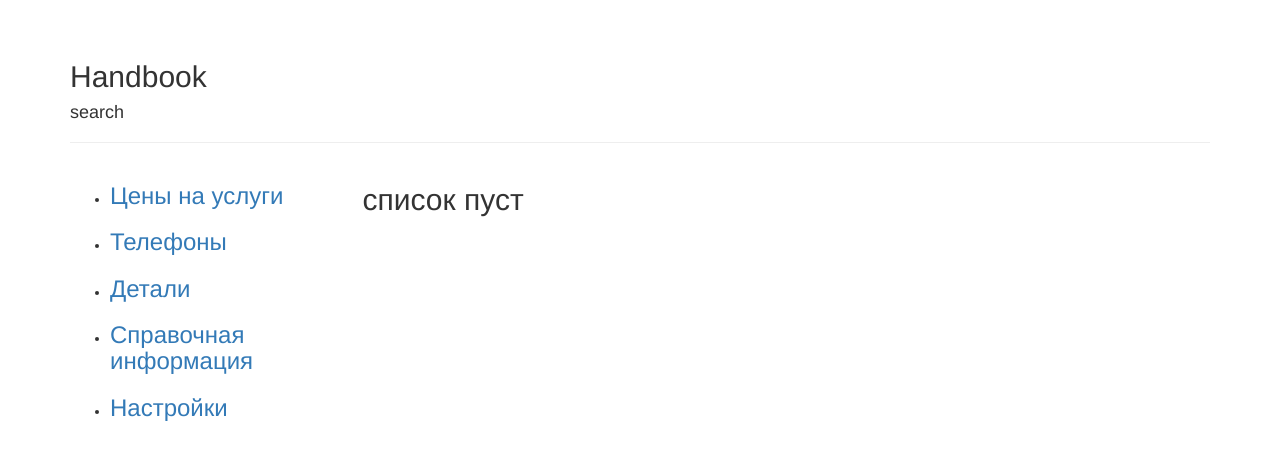
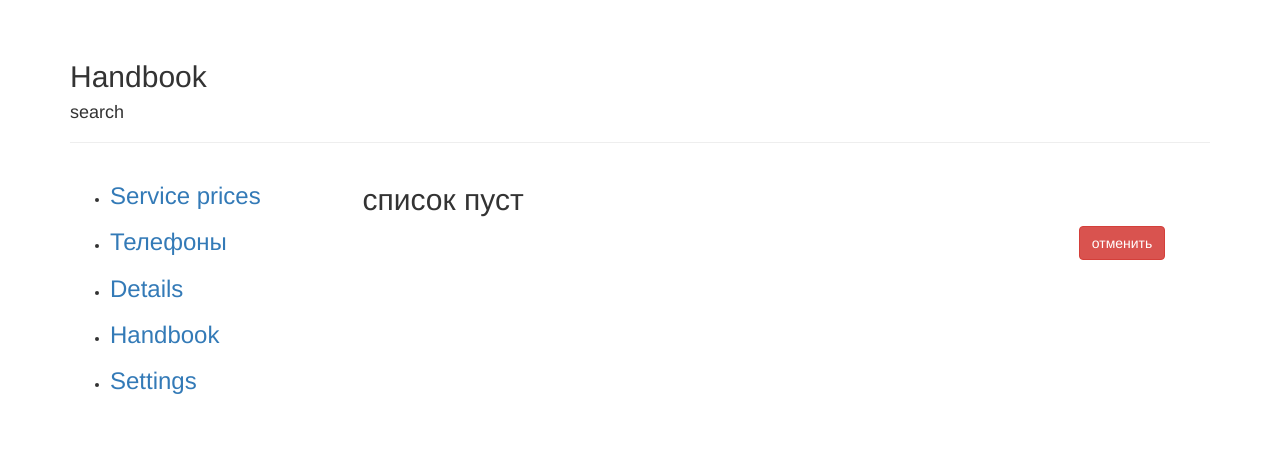
Before and after one commit to jurij600813biax/MobileService, a Django app: page /users/handbook_search/ in a window 1280 px wide. Shown: the part 51-511 px from the top of the page. Run offline with Django 3.2, Linux system fonts and the light colour scheme; a user stored in the database is signed in; some libraries are stand-ins or nearby versions.

Commit message:
january 03

```diff
--- a/mobile/templates/mobile/base_1.html
+++ b/mobile/templates/mobile/base_1.html
@@ -45,11 +45,11 @@
       <div class="row">
         <div class="col-xs-12 col-sm-3">
           <ul class="rounded">
-            <li><a href="{% url 'users:service_prices' %}"><h3>Цены на услуги</h3></a></li>
+            <li><a href="{% url 'users:service_prices' %}"><h3>Service prices</h3></a></li>
             <li><a href="{% url 'mobile:telephones' %}"><h3>Телефоны</h3></a></li>
-            <li><a href="{% url 'users:details' %}"><h3>Детали</h3></a></li>
-            <li><a href="{% url 'users:handbook' %}"><h3>Справочная информация</h3></a></li>
-            <li><a href="{% url 'users:settings' %}"><h3>Настройки</h3></a></li>
+            <li><a href="{% url 'users:details' %}"><h3>Details</h3></a></li>
+            <li><a href="{% url 'users:handbook' %}"><h3>Handbook</h3></a></li>
+            <li><a href="{% url 'users:settings' %}"><h3>Settings</h3></a></li>
           </ul>
         </div>
         <div class="col-xs-12 col-sm-9">
--- a/users/templates/users/details.html
+++ b/users/templates/users/details.html
@@ -6,7 +6,7 @@
 {% endblock header %}
 {% block content %}
   <div class="row">
-    <div class="col-sm-offset-8">
+    <div class="col-sm-offset-7">
       <form action="{% url 'users:details_search' %}" method="get" autocomplete="off" >
         <input name="q" type="text" placeholder="Search...">
         <button type="submit" class="btn btn-success btn-sm">search</button>
--- a/users/templates/users/details_delete.html
+++ b/users/templates/users/details_delete.html
@@ -35,7 +35,7 @@
 
       {% buttons %}
        <div class="row">
-          <div class="col-sm-offset-10 ">
+          <div class="col-sm-offset-9 ">
             <button name="submit" class="btn btn-primary">delete</button>
             <a href="{% url 'users:details' %}" class="btn btn-danger" >
 		    отменить</a>
--- a/users/templates/users/details_edit.html
+++ b/users/templates/users/details_edit.html
@@ -33,7 +33,7 @@
       </div>
     {% buttons %}
        <div class="row">
-          <div class="col-sm-offset-10 ">
+          <div class="col-sm-offset-9 ">
             <button name="submit" class="btn btn-primary">сохранить</button>
             <a href="{% url 'users:details' %}" class="btn btn-danger" >
 		    отменить</a>
--- a/users/templates/users/details_new_record.html
+++ b/users/templates/users/details_new_record.html
@@ -43,7 +43,7 @@ line-height: 1.3em;
       </div>
     {% buttons %}
        <div class="row">
-          <div class="col-sm-offset-10 ">
+          <div class="col-sm-offset-9 ">
             <button name="submit" class="btn btn-primary">добавить</button>
             <a href="{% url 'users:details' %}" class="btn btn-danger" >
 		    отменить</a>
--- a/users/templates/users/handbook.html
+++ b/users/templates/users/handbook.html
@@ -5,7 +5,7 @@
 {% endblock header %}
 {% block content %}
   <div class="row">
-    <div class="col-sm-offset-8">
+    <div class="col-sm-offset-7">
       <form action="{% url 'users:handbook_search' %}" method="get" autocomplete="off" >
         <input name="q" type="text" placeholder="Search...">
         <button type="submit" class="btn btn-success btn-sm">search</button>
--- a/users/templates/users/handbook_delete.html
+++ b/users/templates/users/handbook_delete.html
@@ -17,7 +17,7 @@
       </div>
     {% buttons %}
        <div class="row">
-          <div class="col-sm-offset-10 ">
+          <div class="col-sm-offset-9 ">
             <button name="submit" class="btn btn-primary">delete</button>
             <a href="{% url 'users:handbook' %}" class="btn btn-danger" >
 		    отменить</a>
--- a/users/templates/users/handbook_new_record.html
+++ b/users/templates/users/handbook_new_record.html
@@ -16,7 +16,7 @@
       </div>
      {% buttons %}
        <div class="row">
-          <div class="col-sm-offset-10 ">
+          <div class="col-sm-offset-9 ">
             <button name="submit" class="btn btn-primary">добавить</button>
             <a href="{% url 'users:handbook' %}" class="btn btn-danger" >
 		    отменить</a>
--- a/users/templates/users/handbook_search.html
+++ b/users/templates/users/handbook_search.html
@@ -28,4 +28,10 @@
   {%else%}
     <p><h2>список пуст</h2></p>
   {%endif%}
+          <div class="row">
+            <div class="col-sm-offset-10 ">
+              <a href="{% url 'users:handbook' %}" class="btn btn-danger" >
+                 отменить</a>
+            </div>
+          </div>
 {% endblock content %}
--- a/users/templates/users/service_delete.html
+++ b/users/templates/users/service_delete.html
@@ -53,7 +53,7 @@
 
     {% buttons %}
        <div class="row">
-          <div class="col-sm-offset-10 ">
+          <div class="col-sm-offset-9 ">
             <button name="submit" class="btn btn-primary">delete</button>
             <a href="{% url 'users:service_prices' %}" class="btn btn-danger" >
 		    отменить</a>
--- a/users/templates/users/service_edit.html
+++ b/users/templates/users/service_edit.html
@@ -53,7 +53,7 @@
 
     {% buttons %}
        <div class="row">
-          <div class="col-sm-offset-10 ">
+          <div class="col-sm-offset-9 ">
             <button name="submit" class="btn btn-primary">сохранить</button>
             <a href="{% url 'users:service_prices' %}" class="btn btn-danger" >
 		    отменить</a>
--- a/users/templates/users/service_new_record.html
+++ b/users/templates/users/service_new_record.html
@@ -52,7 +52,7 @@
       </div>
     {% buttons %}
        <div class="row">
-          <div class="col-sm-offset-10 ">
+          <div class="col-sm-offset-9 ">
             <button name="submit" class="btn btn-primary">добавить</button>
             <a href="{% url 'users:service_prices' %}" class="btn btn-danger" >
 		    отменить</a>
--- a/users/templates/users/service_prices.html
+++ b/users/templates/users/service_prices.html
@@ -5,7 +5,7 @@
 {% endblock header %}
 {% block content %}
   <div class="row">
-    <div class="col-sm-offset-8">
+    <div class="col-sm-offset-7">
       <form action="{% url 'users:service_search' %}" method="get" autocomplete="off" >
         <input name="q" type="text" placeholder="Search...">
         <button type="submit" class="btn btn-success btn-sm">search</button>
```
